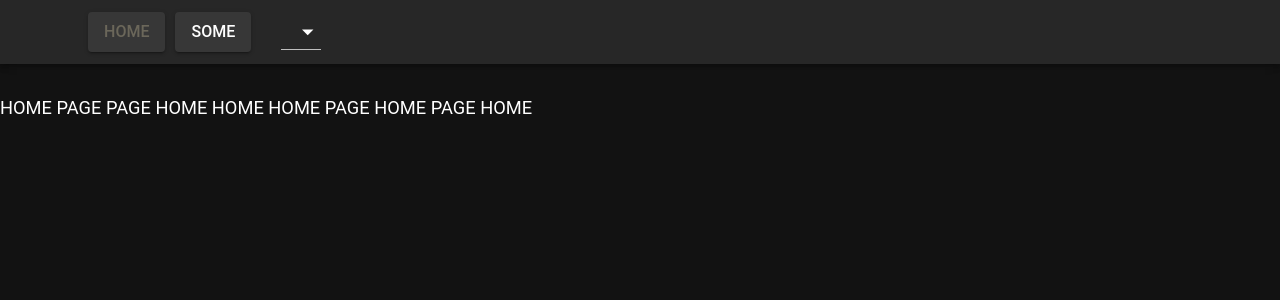
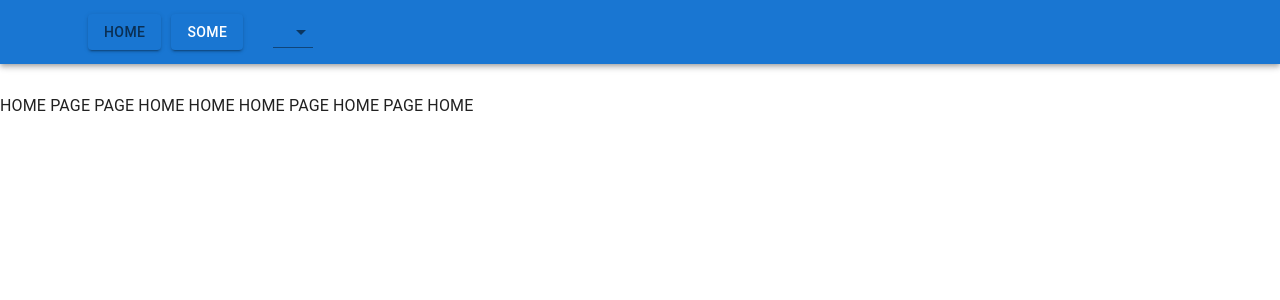
Before and after one commit to jacobstrazhevskyi/todo-app, a React (Create React App) app: page /#/home in a window 1280 px wide. Shown: the top 300 px of the page. Built offline with nearby package versions, Linux system fonts and the light colour scheme.

Commit message:
implemented setting theme from storage

```diff
--- a/src/components/MuiThemeWrapper.tsx
+++ b/src/components/MuiThemeWrapper.tsx
@@ -1,31 +1,10 @@
-import { CssBaseline, ThemeProvider, createTheme } from '@mui/material';
+import { CssBaseline, ThemeProvider } from '@mui/material';
 import React from 'react';
 import App from './App';
+import { useAppSelector } from '../app/hooks';
 
 export const MuiThemeWrapper: React.FC = () => {
-  const theme = createTheme({
-    palette: {
-      mode: 'dark',
-      primary: {
-        main: '#373737',
-      },
-      secondary: {
-        main: '#221266',
-      },
-      background: {
-        default: '#121212',
-      },
-      text: {
-        primary: '#ffffff',
-        secondary: '#6b675a',
-        disabled: '#b81d25',
-      },
-    },
-    typography: {
-      fontFamily: 'Roboto, sans-serif',
-      fontSize: 16,
-    },
-  });
+  const theme = useAppSelector(state => state.theme);
 
   return (
     <ThemeProvider theme={theme}>
```
